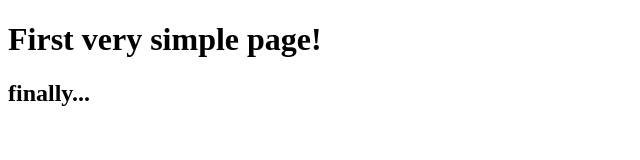
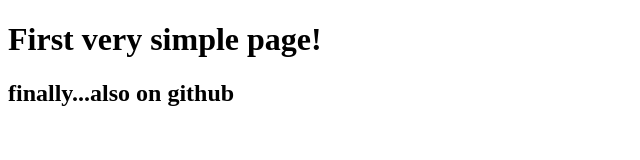
Before and after one commit to Belluk/angularProject, a plain HTML site: page index.html in a window 1280 px wide. Shown: the whole page, without its empty margins (0-640 px from the left). Drawn offline with Linux system fonts and the light colour scheme.

Commit message:
firs webfile

```diff
--- a/index.html
+++ b/index.html
@@ -6,6 +6,6 @@
   </head>
   <body>
     <h1>First very simple page!</h1>
-    <h2>finally...</h2>
+    <h2>finally...also on github</h2>
   </body>
 </html>
```
